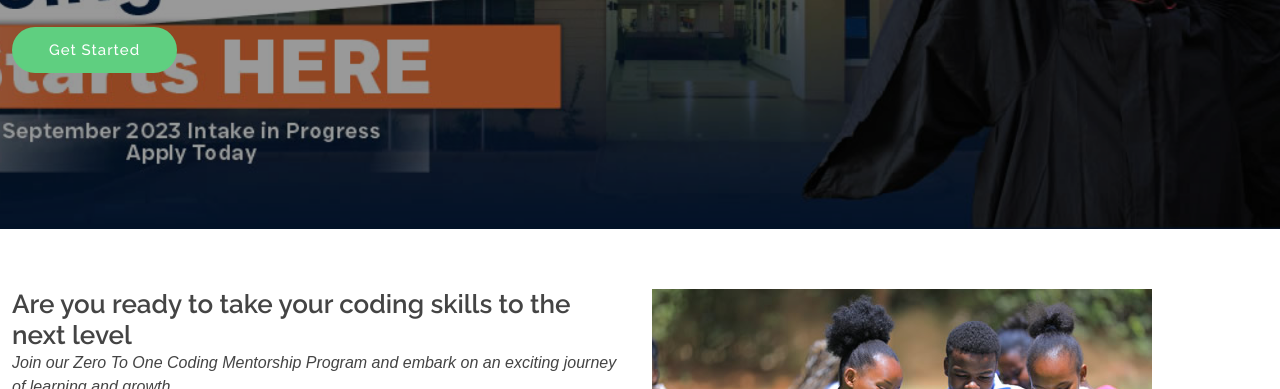
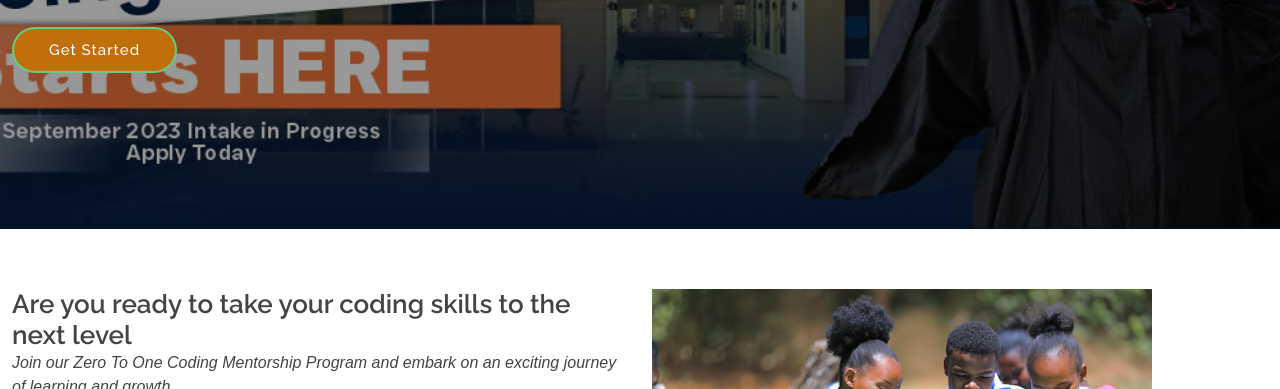
Before and after one commit to vic-mwenda/prog-web, a plain HTML site: page index.html in a window 1280 px wide. In both pictures the pointer is over the link 94 px from the left and 460 px from the top of the page. Shown: the part 411-800 px from the top of the page. Drawn offline with nearby package versions, Linux system fonts and the light colour scheme; files that its build step writes are made by us from their sources.

Commit message:
updated index.html landing page

```diff
--- a/assets/css/style.css
+++ b/assets/css/style.css
@@ -513,7 +513,7 @@ height: 30px;
 }
 
 #hero .btn-get-started:hover {
-  background: #5fcf80;
+  background: rgb(192, 111, 11);
   border: 2px solid #5fcf80;
 }
 
--- a/index.html
+++ b/index.html
@@ -99,7 +99,7 @@
       <h1>Learning Today,<br>Leading Tomorrow</h1>
       <h2>Are you ready to take your coding skills to the next level? Join our Zero To One Coding Mentorship Program and embark on an exciting journey of learning and growth.
       </h2>
-      <a href="courses.html" class="btn-get-started">Get Started</a>
+      <a data-modal-target="authentication-modal" data-modal-toggle="authentication-modal" class="cursor-pointer btn-get-started">Get Started</a>
     </div>
   </section><!-- End Hero -->
 
```
